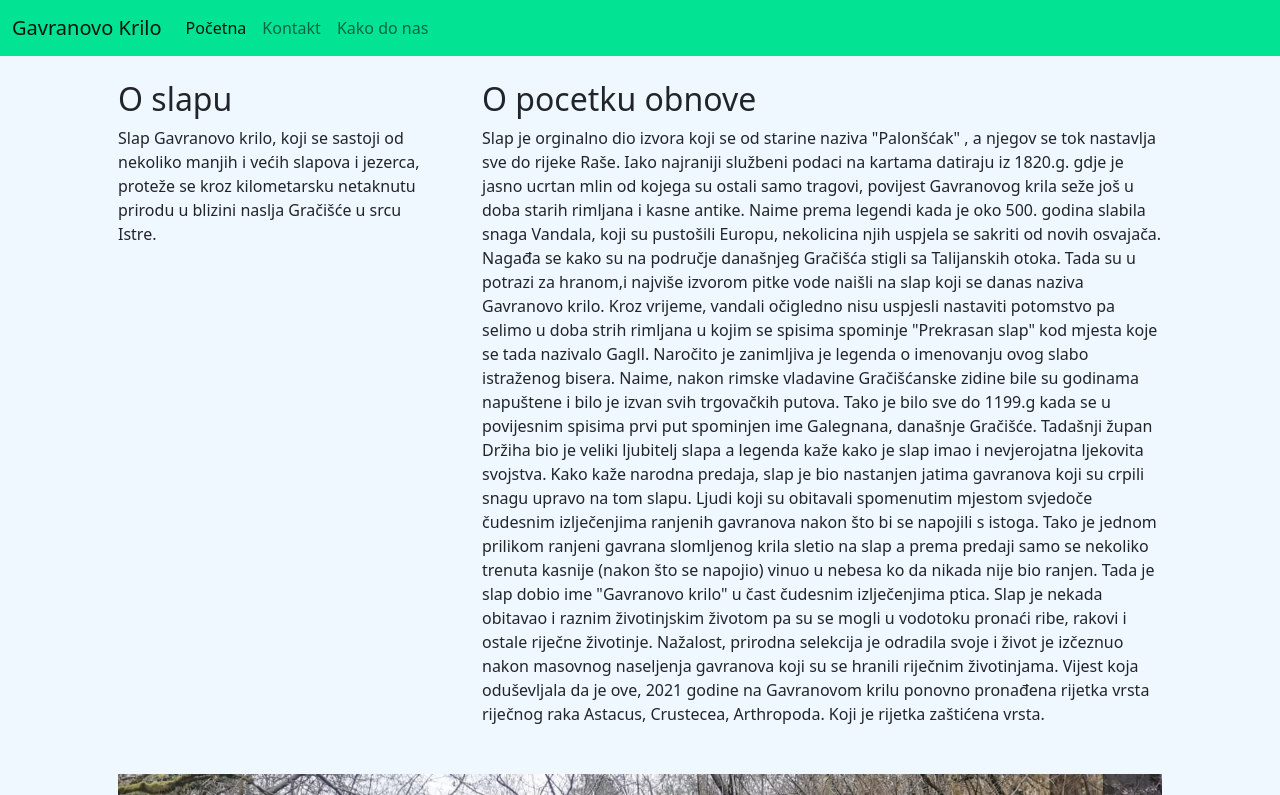
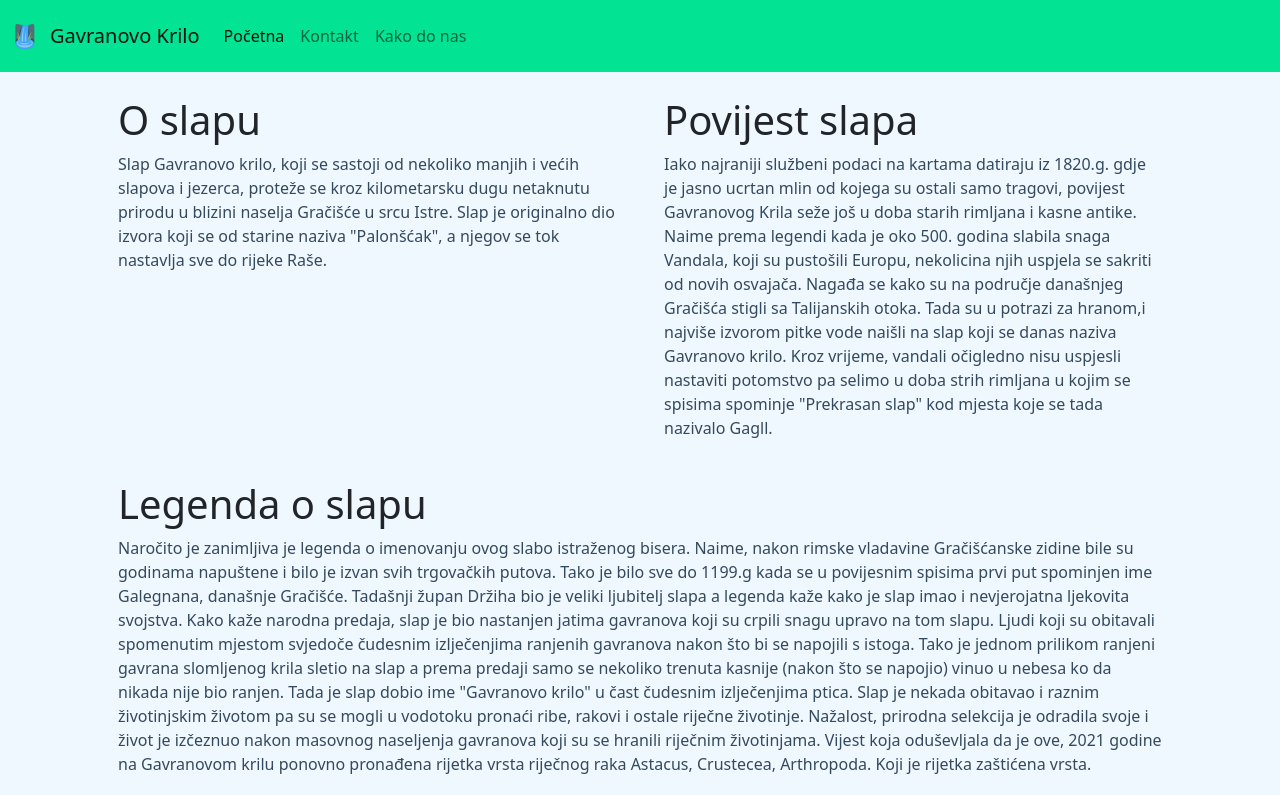
Before and after one commit to dotocan1/gavranovo-krilo, a plain HTML site: page index.html in a window 1280 px wide. Shown: the top 795 px of the page. Drawn offline with nearby package versions, Linux system fonts and the light colour scheme.

Commit message:
Added some new stuff

```diff
--- a/index.html
+++ b/index.html
@@ -6,6 +6,7 @@
     <meta http-equiv="X-UA-Compatible" content="IE=edge">
     <meta name="viewport" content="width=device-width, initial-scale=1.0">
     <title>Park Prirode Gavranovo Krilo</title>
+    <link rel="shortcut icon" href="./images/logo-gavranovo.png" type="image/x-icon">
     <!-- Bootstrap CSS -->
     <link href="https://cdn.jsdelivr.net/npm/bootstrap@5.0.0-beta2/dist/css/bootstrap.min.css" rel="stylesheet"
         integrity="sha384-BmbxuPwQa2lc/FVzBcNJ7UAyJxM6wuqIj61tLrc4wSX0szH/Ev+nYRRuWlolflfl" crossorigin="anonymous">
@@ -19,7 +20,8 @@
     <!-- Navbar starts here -->
     <nav class="navbar navbar-expand-lg navbar-light  navbar-color">
         <div class="container-fluid">
-            <a class="navbar-brand" href="#">Gavranovo Krilo</a>
+            <a class="navbar-brand mt-1 href="#"><img src="./images/logo-gavranovo.png" alt="" width="38"
+                    height="42">Gavranovo Krilo</a>
             <button class="navbar-toggler" type="button" data-bs-toggle="collapse" data-bs-target="#navbarNav"
                 aria-controls="navbarNav" aria-expanded="false" aria-label="Toggle navigation">
                 <span class="navbar-toggler-icon"></span>
@@ -45,22 +47,29 @@
     <!-- Container for 'O nama ' and 'Pocetak projekta' starts here -->
     <div class="container px-5">
         <div class="row gx-5">
-            <div class="col-lg-4 col-sm-12 mr-5 mt-4">
-                <h2>O slapu</h2>
-                <div>Slap Gavranovo krilo, koji se sastoji od nekoliko manjih i većih slapova i jezerca, proteže se kroz
-                    kilometarsku netaknutu prirodu u blizini naslja Gračišće u srcu Istre.</div>
+            <div class="col-lg-6 col-sm-12 mt-4">
+                <h1>O slapu</h1>
+                <p>Slap Gavranovo krilo, koji se sastoji od nekoliko manjih i većih slapova i jezerca, proteže se kroz
+                    kilometarsku dugu netaknutu prirodu u blizini naselja Gračišće u srcu Istre. Slap je originalno dio
+                    izvora
+                    koji se od starine naziva "Palonšćak", a njegov se tok nastavlja sve
+                    do rijeke Raše.</p>
             </div>
-            <div class="col-lg-8 col-sm-12 ml-5 mt-4">
-                <h2>O pocetku obnove</h2>
-                <div>Slap je orginalno dio izvora koji se od starine naziva "Palonšćak" , a njegov se tok nastavlja sve
-                    do rijeke Raše. Iako najraniji službeni podaci na kartama datiraju iz 1820.g. gdje je jasno ucrtan
-                    mlin od kojega su ostali samo tragovi, povijest Gavranovog krila seže još u doba starih rimljana i
+            <div class="col-lg-6 col-sm-12 mt-4">
+                <h1>Povijest slapa</h1>
+                <p>Iako najraniji službeni podaci na kartama datiraju iz 1820.g. gdje je jasno ucrtan
+                    mlin od kojega su ostali samo tragovi, povijest Gavranovog Krila seže još u doba starih rimljana i
                     kasne antike. Naime prema legendi kada je oko 500. godina slabila snaga Vandala, koji su pustošili
                     Europu, nekolicina njih uspjela se sakriti od novih osvajača. Nagađa se kako su na područje
                     današnjeg Gračišća stigli sa Talijanskih otoka. Tada su u potrazi za hranom,i najviše izvorom pitke
                     vode naišli na slap koji se danas naziva Gavranovo krilo. Kroz vrijeme, vandali očigledno nisu
                     uspjesli nastaviti potomstvo pa selimo u doba strih rimljana u kojim se spisima spominje "Prekrasan
-                    slap" kod mjesta koje se tada nazivalo Gagll. Naročito je zanimljiva je legenda o imenovanju ovog
+                    slap" kod mjesta koje se tada nazivalo Gagll.
+                </p>
+            </div>
+            <div class="col-lg-12 col-sm-12 ml-5 mt-4">
+                <h1>Legenda o slapu</h1>
+                <p>Naročito je zanimljiva je legenda o imenovanju ovog
                     slabo istraženog bisera. Naime, nakon rimske vladavine Gračišćanske zidine bile su godinama
                     napuštene i bilo je izvan svih trgovačkih putova. Tako je bilo sve do 1199.g kada se u povijesnim
                     spisima prvi put spominjen ime Galegnana, današnje Gračišće. Tadašnji župan Držiha bio je veliki
@@ -74,8 +83,7 @@
                     ostale riječne životinje. Nažalost, prirodna selekcija je odradila svoje i život je izčeznuo nakon
                     masovnog naseljenja gavranova koji su se hranili riječnim životinjama. Vijest koja oduševljala da je
                     ove, 2021 godine na Gavranovom krilu ponovno pronađena rijetka vrsta riječnog raka Astacus,
-                    Crustecea, Arthropoda. Koji je rijetka zaštićena vrsta.
-                </div>
+                    Crustecea, Arthropoda. Koji je rijetka zaštićena vrsta.</p>
             </div>
         </div>
         <!-- Carousel with waterfall images starts here -->
--- a/styles.css
+++ b/styles.css
@@ -1,5 +1,12 @@
-.navbar-color{
+.navbar-color {
     background-color: #02e394;
 }
 
-body { background: aliceblue; }
+body {
+    background: aliceblue;
+}
+
+p{
+    color: #34495e;
+    font-size: medium;
+}
```
Also changed, not shown: images/logo-gavranovo.png (added).
